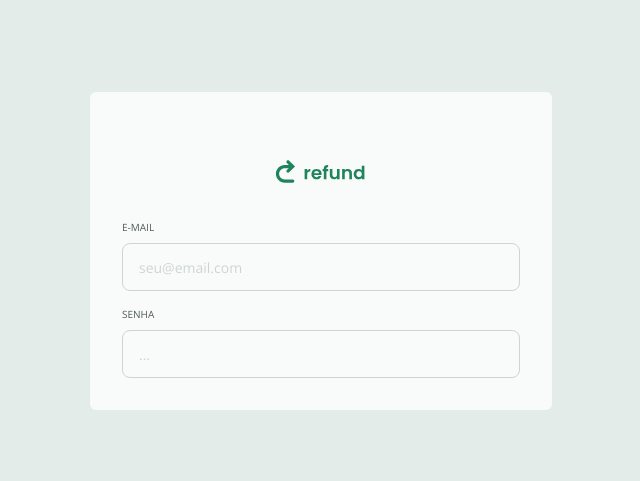
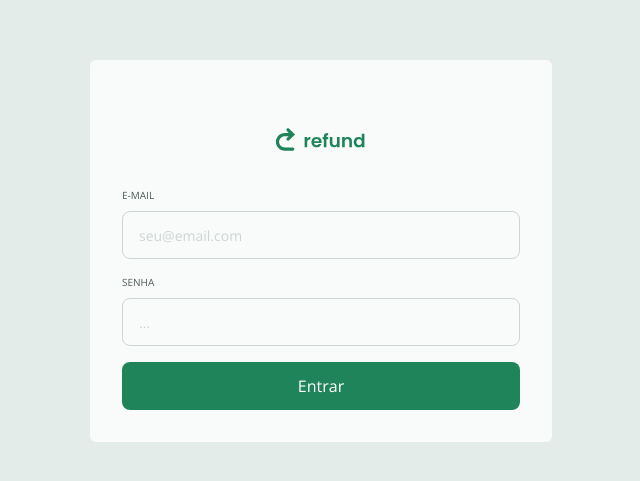
Before and after one commit to brangernicole/refund-frontend, a React (Vite) app: page / in a window 1280 px wide. Shown: the part 149-630 px from the top of the page, without its empty margins (319-959 px from the left). Built offline with nearby package versions, Linux system fonts and the light colour scheme.

Commit message:
Creating a Button Component

```diff
--- /dev/null
+++ b/src/components/Button.tsx
@@ -0,0 +1,11 @@
+type Props = React.ComponentProps<"button"> & {
+  isLoading?: boolean
+}
+
+export function Button({ children, isLoading, type = "button", ...rest }: Props) {
+  return (
+    <button type={type} disabled={isLoading} className="flex items-center justify-center bg-green-100 rounded-lg text-white cursor-pointer hover:bg-green-200 transition ease-linear disabled:opacity-50 disabled:cursor-progress h-12" {...rest}>
+      {children}
+    </button>
+  )
+}
--- a/src/components/Input.tsx
+++ b/src/components/Input.tsx
@@ -2,7 +2,7 @@ type Props = React.ComponentProps<"input"> & {
   legend?: string
 }
 
-export function Input({legend, ...rest}: Props){
+export function Input({legend, type="text",...rest}: Props){
   return (
     <fieldset className="flex flex-1 max-h-20 text-gray-200 focus-within:text-green-100">
       {legend && (
@@ -13,7 +13,7 @@ export function Input({legend, ...rest}: Props){
      )}
 
       <input
-      type="text"
+      type={type}
       className="w-full h-12 rounded-lg border border-gray-300 px-4 text-sm text-gray-100 bg-transparent outline-none focus:border-2 focus:border-green-100 placeholder-gray-300"
       {...rest}
       />
--- a/src/pages/SignIn.tsx
+++ b/src/pages/SignIn.tsx
@@ -1,4 +1,5 @@
 import { Input } from "../components/Input"
+import { Button } from "../components/Button"
 
 export function SignIn() {
   return (
@@ -16,6 +17,7 @@ export function SignIn() {
     type="password"
     placeholder="..."
     />
+    <Button>Entrar</Button>
   </form>
   )
 }
```
